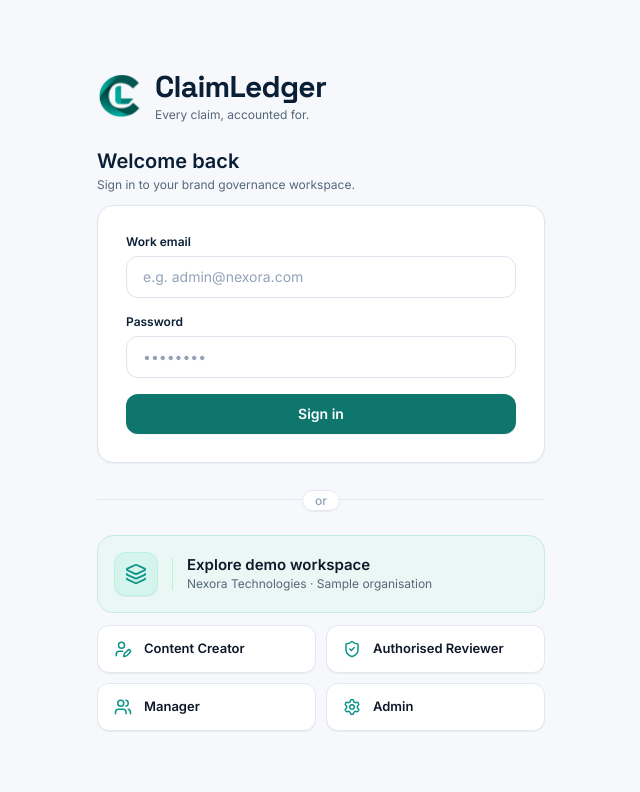
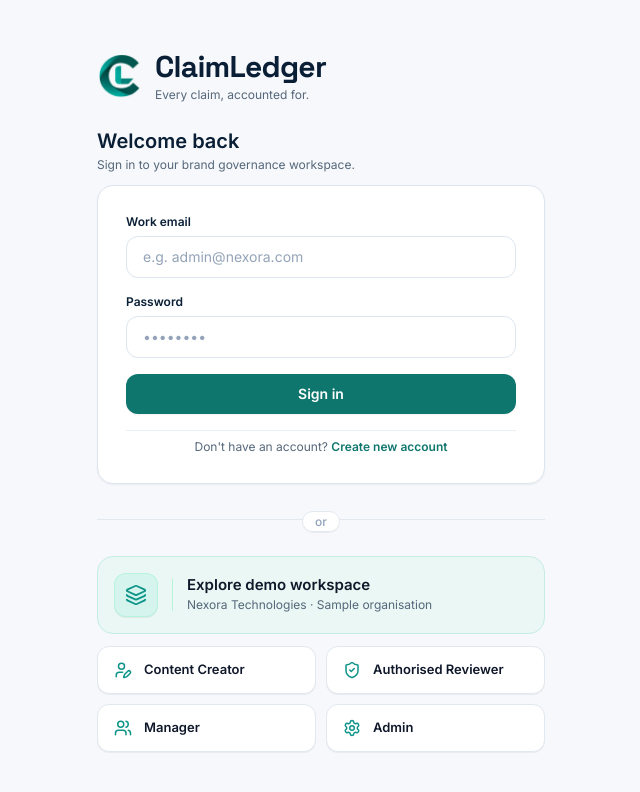
Before and after one commit to Ravikiranswamy/ClaimLedger, a React (Vite) app in the folder frontend/: page /login in a window 1280 px wide. Shown: the top 792 px of the page, without its empty margins (319-959 px from the left). Built offline with nearby package versions, Linux system fonts and the light colour scheme.

Commit message:
feat(auth): add Create new account option on login page below sign in and above divider

```diff
--- a/frontend/src/pages/Login.tsx
+++ b/frontend/src/pages/Login.tsx
@@ -206,6 +206,19 @@ export function Login() {
             Sign in
           </button>
 
+          {/* Create New Account Option */}
+          <div className="pt-2 text-center border-t border-line/60">
+            <p className="text-xs text-muted">
+              Don't have an account?{' '}
+              <button
+                type="button"
+                className="font-bold text-[#0F766E] hover:text-[#0D9488] hover:underline cursor-pointer transition"
+              >
+                Create new account
+              </button>
+            </p>
+          </div>
+
           {isWakingUp && <WakeupBanner elapsed={elapsed} onSwitchMock={handleInstantBypass} />}
         </form>
 
```
